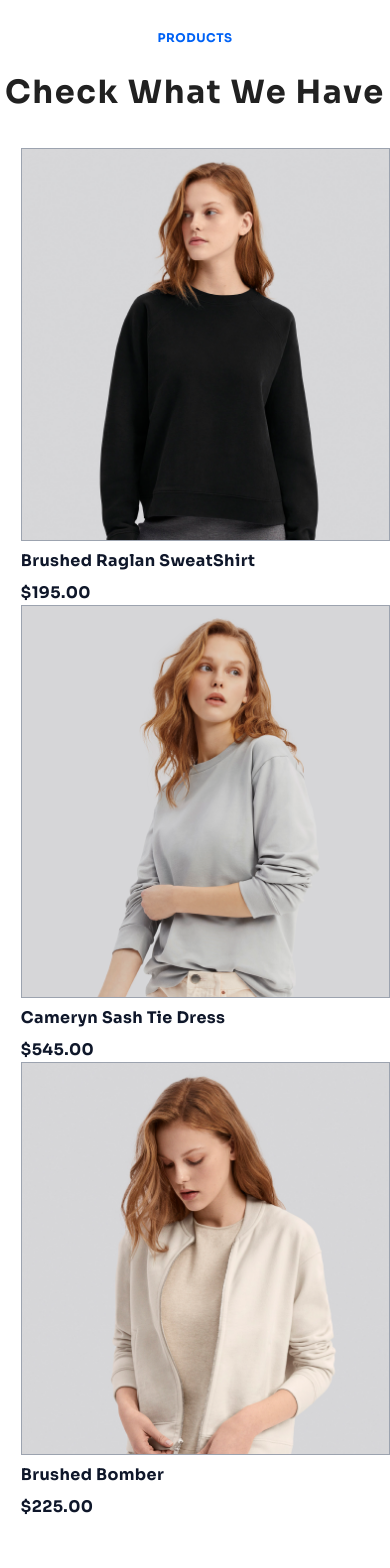
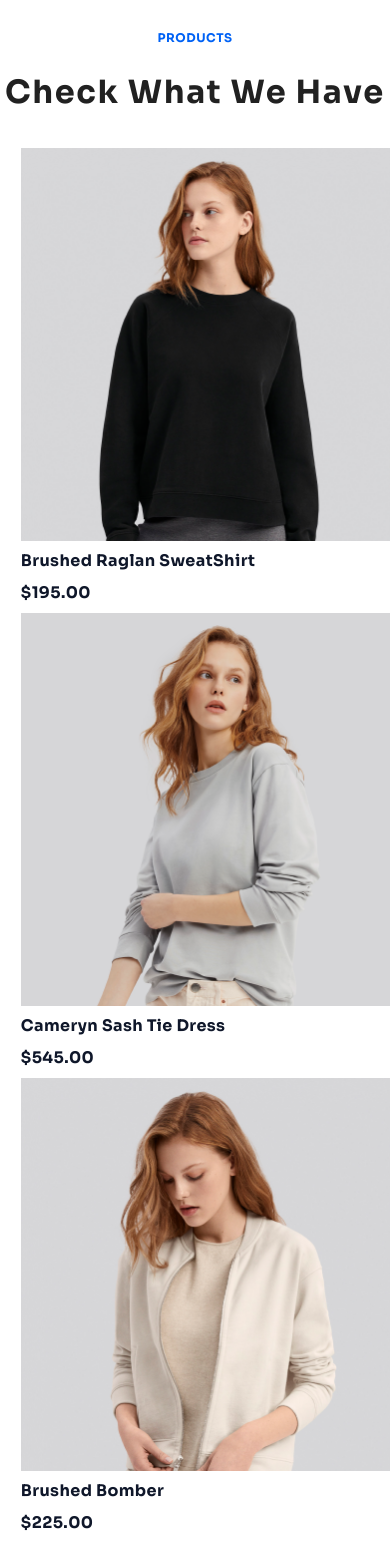
Before and after one commit to jawwad-ali/hackathon, a Next.js app: page / in a window 390 px wide. Shown: the part 2650-4218 px from the top of the page. Built offline with nearby package versions, Linux system fonts and the light colour scheme.

Commit message:
fix size of product card

```diff
--- a/app/components/ProductCard.tsx
+++ b/app/components/ProductCard.tsx
@@ -13,8 +13,8 @@ const sora = Sora({ subsets: ["latin"] });
 
 const ProductCard: React.FC<ProductCardProps> = ({ name, picture, price }) => {
   return (
-    <div className="flex flex-col h-full">
-      <div className="h-full border border-gray-400">
+    <div className="flex flex-col h-full mx-auto">
+      <div className="h-full lg:border lg:border-gray-400">
         <Image src={picture} alt="Prodcut Image" />
       </div>
       <div>
--- a/app/components/Products.tsx
+++ b/app/components/Products.tsx
@@ -8,13 +8,14 @@ import ProductThree from "../images/product_three.png";
 const Products = () => {
   return (
     <div className="my-10 lg:my-28">
+      {/* Heading Component */}
       <Heading subtitle="PRODUCTS" mainHeading="Check What We Have" />
 
       <div
         className="flex flex-col lg:flex-row"
         style={{ padding: "2rem 0 2rem 1.3rem" }}
       >
-        <div className="mx-auto transform transition-all hover:scale-110 ease-in-out">
+        <div className="transform transition-all lg:hover:scale-110 ease-in-out mb-2 lg:mb-0 mx-auto">
           <ProductCard
             name="Brushed Raglan SweatShirt"
             price={195}
@@ -22,7 +23,7 @@ const Products = () => {
           />
         </div>
 
-        <div className="mx-auto transform transition-all hover:scale-110 ease-in-out">
+        <div className=" transform transition-all lg:hover:scale-110 ease-in-out mb-2 lg:mb-0 mx-auto">
           <ProductCard
             name="Cameryn Sash Tie Dress"
             price={545}
@@ -30,7 +31,7 @@ const Products = () => {
           />
         </div>
 
-        <div className="mx-auto transform transition-all hover:scale-110 ease-in-out">
+        <div className=" transform transition-all lg:hover:scale-110 ease-in-out mb-2 lg:mb-0 mx-auto">
           <ProductCard
             name="Brushed Bomber"
             price={225}
```
